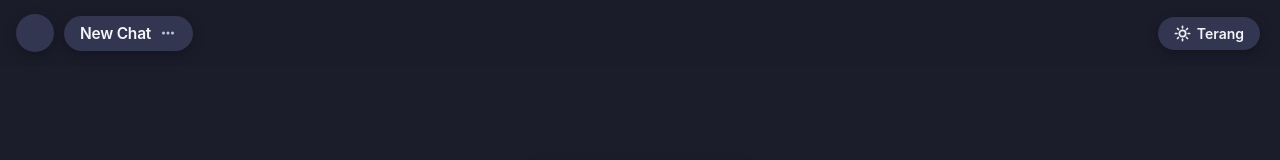
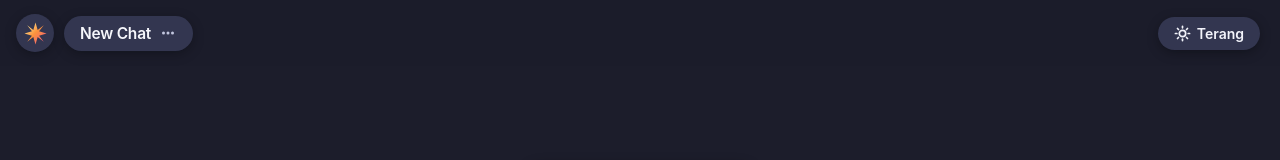
Before and after one commit to AbsoluteRayy/studymate-ai, a React (Vite) app: page / in a window 1280 px wide. Both pictures are taken after a click on the button 245 px from the left and 33 px from the top of the page. Shown: the top 160 px of the page. Built offline with nearby package versions, Linux system fonts and the light colour scheme; a web font is replaced by a local one.

Commit message:
fix: render unique SVG gradient ID for star logo in collapsed header button

```diff
--- a/src/components/BrandLogo.jsx
+++ b/src/components/BrandLogo.jsx
@@ -1,4 +1,8 @@
-function BrandLogo({ size = 22 }) {
+import { useId } from "react";
+
+function BrandLogo({ size = 23 }) {
+  const gradId = useId();
+
   return (
     <svg
       width={size}
@@ -9,13 +13,7 @@ function BrandLogo({ size = 22 }) {
       style={{ display: "block", flexShrink: 0 }}
     >
       <defs>
-        <linearGradient
-          id="studymateStarGrad"
-          x1="12%"
-          y1="12%"
-          x2="88%"
-          y2="88%"
-        >
+        <linearGradient id={gradId} x1="12%" y1="12%" x2="88%" y2="88%">
           <stop offset="0%" stopColor="#FDE08D" />
           <stop offset="48%" stopColor="#FB923C" />
           <stop offset="100%" stopColor="#F45D79" />
@@ -23,7 +21,7 @@ function BrandLogo({ size = 22 }) {
       </defs>
       <path
         d="M50 2L59.5 34.5L86 14L65.5 40.5L98 50L65.5 59.5L86 86L59.5 65.5L50 98L40.5 65.5L14 86L34.5 59.5L2 50L34.5 40.5L14 14L40.5 34.5L50 2Z"
-        fill="url(#studymateStarGrad)"
+        fill={`url(#${gradId})`}
       />
     </svg>
   );
--- a/src/components/ChatHeader.css
+++ b/src/components/ChatHeader.css
@@ -37,7 +37,6 @@
 }
 
 .header-sidebar-btn {
-  position: relative;
   width: 38px;
   height: 38px;
   background: #ffffff;
@@ -52,6 +51,11 @@
   justify-content: center;
   flex-shrink: 0;
   box-shadow: 0 2px 10px rgba(0, 0, 0, 0.08);
+}
+
+.header-sidebar-btn svg {
+  display: block;
+  opacity: 1;
 }
 
 .header-sidebar-btn:hover {
@@ -78,37 +82,6 @@
 
 .app.mode-general .chat-window.dark .header-sidebar-btn:hover {
   background: #44342e;
-}
-
-/* Transisi Logo Bintang -> Ikon Buka Sidebar saat Hover */
-.header-logo-default,
-.header-logo-hover-icon {
-  position: absolute;
-  inset: 0;
-  display: inline-flex;
-  align-items: center;
-  justify-content: center;
-  transition: opacity 0.2s ease, transform 0.22s ease !important;
-}
-
-.header-logo-default {
-  opacity: 1;
-  transform: scale(1) rotate(0deg);
-}
-
-.header-logo-hover-icon {
-  opacity: 0;
-  transform: scale(0.8);
-}
-
-.header-sidebar-btn.has-brand-logo:hover .header-logo-default {
-  opacity: 0;
-  transform: scale(0.8) rotate(25deg);
-}
-
-.header-sidebar-btn.has-brand-logo:hover .header-logo-hover-icon {
-  opacity: 1;
-  transform: scale(1);
 }
 
 .header-title-wrapper {
--- a/src/components/ChatHeader.jsx
+++ b/src/components/ChatHeader.jsx
@@ -72,29 +72,13 @@ function ChatHeader({
       <div className="chat-header-left">
         {!isSidebarOpen && (
           <button
-            className="header-sidebar-btn has-brand-logo anim-allow"
+            type="button"
+            className="header-sidebar-btn has-brand-logo"
             onClick={onToggleSidebar}
             title="Tampilkan Sidebar"
             aria-label="Tampilkan Sidebar"
           >
-            <span className="header-logo-default anim-allow">
-              <BrandLogo size={23} />
-            </span>
-            <span className="header-logo-hover-icon anim-allow">
-              <svg
-                width="20"
-                height="20"
-                viewBox="0 0 24 24"
-                fill="none"
-                stroke="currentColor"
-                strokeWidth="2.4"
-                strokeLinecap="round"
-                strokeLinejoin="round"
-              >
-                <rect x="3" y="3" width="18" height="18" rx="3" />
-                <line x1="9" y1="3" x2="9" y2="21" />
-              </svg>
-            </span>
+            <BrandLogo size={23} />
           </button>
         )}
 
```
